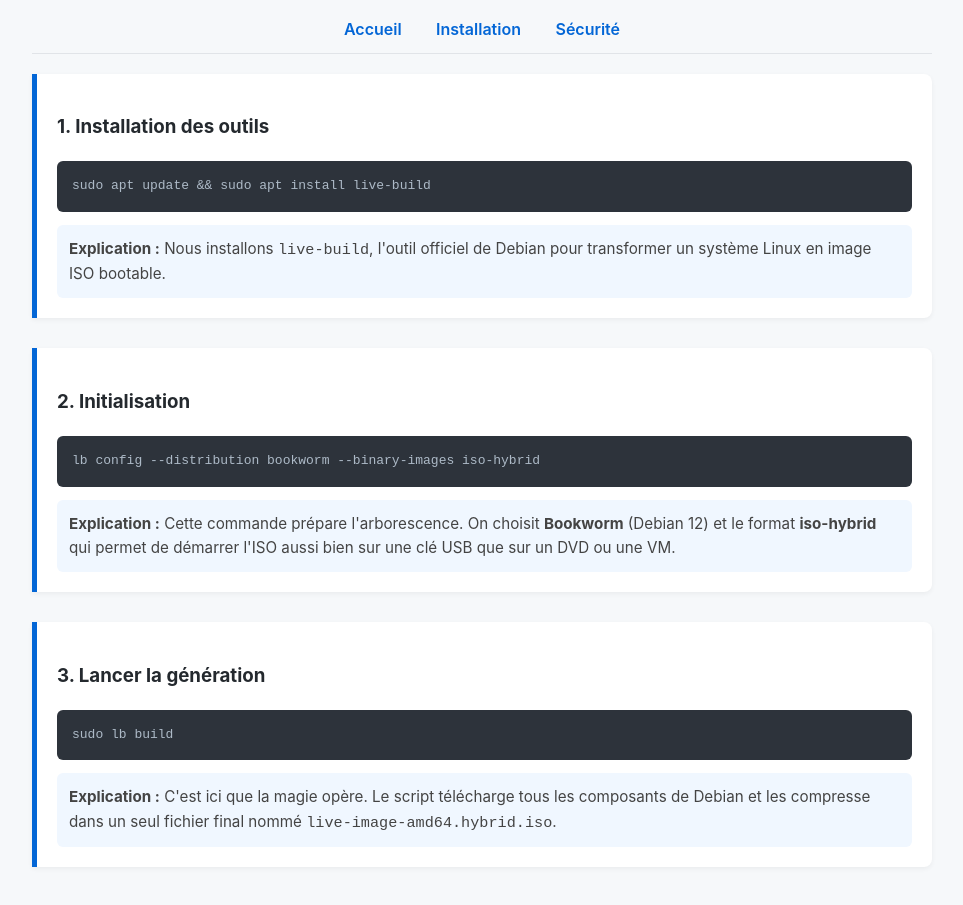
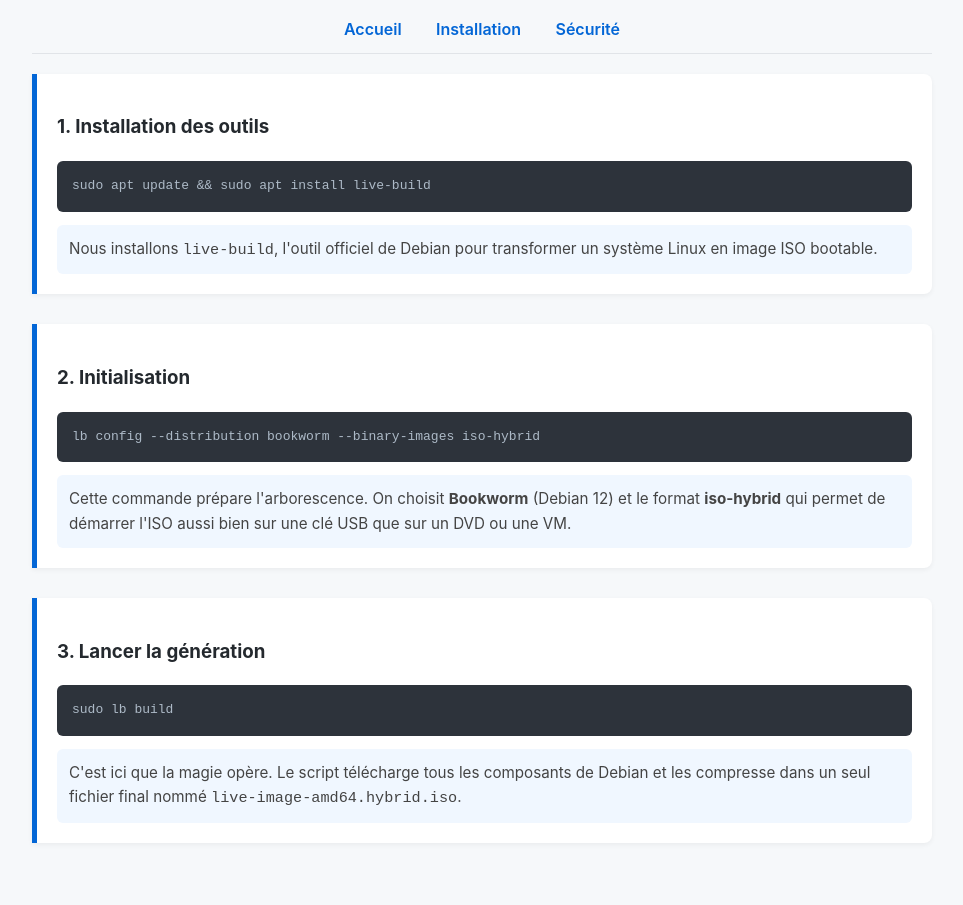
Before and after one commit to Nawa447/monos-docs, a plain HTML site: page docs/installation.html in a window 1280 px wide. Shown: the part 177-1082 px from the top of the page, without its empty margins (158-1121 px from the left). Drawn offline with Linux system fonts and the light colour scheme.

Commit message:
suppression des répétions

```diff
--- a/docs/installation.html
+++ b/docs/installation.html
@@ -17,7 +17,7 @@
         <h3>1. Installation des outils</h3>
         <pre>sudo apt update && sudo apt install live-build</pre>
         <div class="explanation">
-            <strong>Explication :</strong> Nous installons <code>live-build</code>, l'outil officiel de Debian pour transformer un système Linux en image ISO bootable.
+             Nous installons <code>live-build</code>, l'outil officiel de Debian pour transformer un système Linux en image ISO bootable.
         </div>
     </div>
 
@@ -25,7 +25,7 @@
         <h3>2. Initialisation</h3>
         <pre>lb config --distribution bookworm --binary-images iso-hybrid</pre>
         <div class="explanation">
-            <strong>Explication :</strong> Cette commande prépare l'arborescence. On choisit <strong>Bookworm</strong> (Debian 12) et le format <strong>iso-hybrid</strong> qui permet de démarrer l'ISO aussi bien sur une clé USB que sur un DVD ou une VM.
+            Cette commande prépare l'arborescence. On choisit <strong>Bookworm</strong> (Debian 12) et le format <strong>iso-hybrid</strong> qui permet de démarrer l'ISO aussi bien sur une clé USB que sur un DVD ou une VM.
         </div>
     </div>
 
@@ -33,7 +33,7 @@
         <h3>3. Lancer la génération</h3>
         <pre>sudo lb build</pre>
         <div class="explanation">
-            <strong>Explication :</strong> C'est ici que la magie opère. Le script télécharge tous les composants de Debian et les compresse dans un seul fichier final nommé <code>live-image-amd64.hybrid.iso</code>.
+            C'est ici que la magie opère. Le script télécharge tous les composants de Debian et les compresse dans un seul fichier final nommé <code>live-image-amd64.hybrid.iso</code>.
         </div>
     </div>
 </body>
```
Also changed, not shown: docs/yubikey.html (+3 -3 lines).
